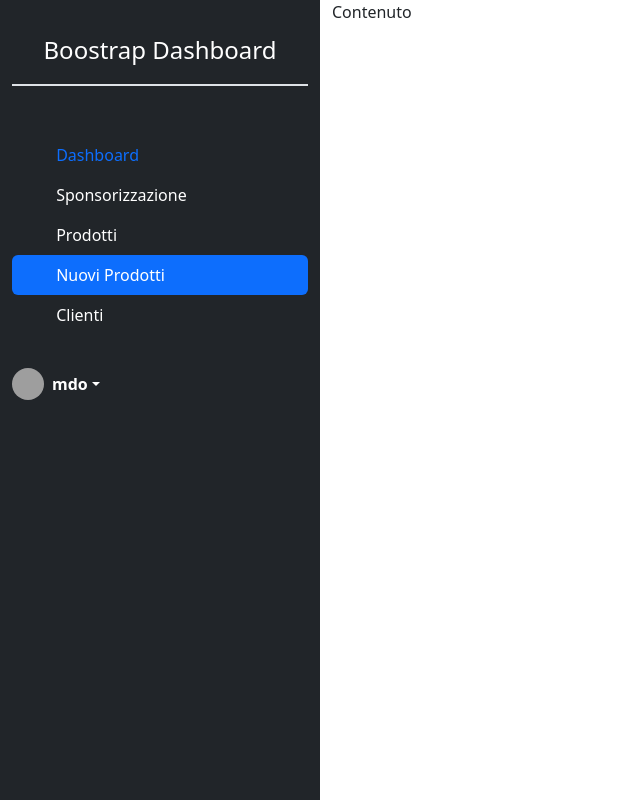
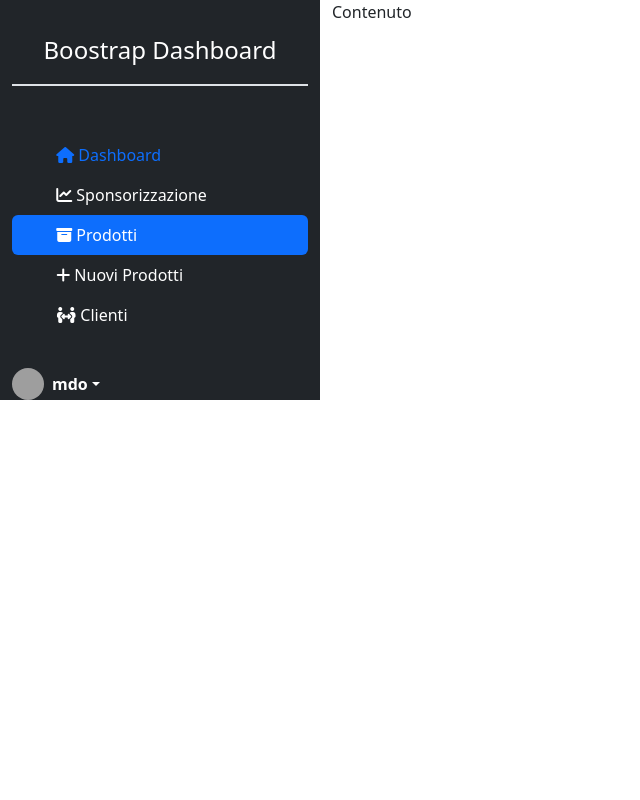
Before and after one commit to eugeniomalavasi/html-css-bootstrap-dashboard, a plain HTML site: page nuovo_prodotto.html in a window 1280 px wide. Shown: the whole page, without its empty margins (0-640 px from the left). Drawn offline with nearby package versions, Linux system fonts and the light colour scheme; grey boxes are pictures that could not be loaded.

Commit message:
feat: nuovo prodotto section navbar copied

```diff
--- a/nuovo_prodotto.html
+++ b/nuovo_prodotto.html
@@ -33,7 +33,7 @@
   <div class="container-fluid">
     <div class="row">
       <!-- Sidebar -->
-      <div class="sidebar col-md-4 col-lg-3 collapse d-md-block bg-dark vh-100" id="navbarSupportedContent">
+      <div class="sidebar col-md-4 col-lg-3 collapse d-md-block bg-dark" id="navbarSupportedContent">
         <a href="/"
           class="d-flex align-items-center mb-3 mb-md-0 me-md-auto text-white text-decoration-none flex-column">
           <!-- user img -->
@@ -46,49 +46,49 @@
         </a>
         <hr />
         <ul class="nav nav-pills flex-column mb-auto">
-          <li class="nav-item">
+          <li class="nav-item fw-medium">
             <a href="./index.html" class="nav-link" aria-current="page">
               <svg class="bi pe-none me-2" width="16" height="16">
                 <use xlink:href="#home"></use>
               </svg>
-              Dashboard
+              <i class="fa-solid fa-house"></i> Dashboard
             </a>
           </li>
           <li>
-            <a href="./sponsorizzazione.html" class="nav-link text-white">
+            <a href="./sponsorizzazione.html " class="nav-link text-white fw-medium">
               <svg class="bi pe-none me-2" width="16" height="16">
                 <use xlink:href="#speedometer2"></use>
               </svg>
-              Sponsorizzazione
+              <i class="fa-solid fa-chart-line"></i> Sponsorizzazione
             </a>
           </li>
           <li>
-            <a href="./prodotti.html" class="nav-link text-white">
+            <a href="./prodotti.html" class="nav-link text-white active fw-medium">
               <svg class="bi pe-none me-2" width="16" height="16">
                 <use xlink:href="#table"></use>
               </svg>
-              Prodotti
+              <i class="fa-solid fa-box-archive"></i> Prodotti
             </a>
           </li>
           <li>
-            <a href="./nuovo_prodotto.html" class="nav-link text-white active">
+            <a href="./nuovo_prodotto.html" class="nav-link text-white fw-medium">
               <svg class="bi pe-none me-2" width="16" height="16">
                 <use xlink:href="#grid"></use>
               </svg>
-              Nuovi Prodotti
+              <i class="fa-solid fa-plus"></i> Nuovi Prodotti
             </a>
           </li>
           <li>
-            <a href="#" class="nav-link text-white">
+            <a href="#" class="nav-link text-white fw-medium">
               <svg class="bi pe-none me-2" width="16" height="16">
                 <use xlink:href="#people-circle"></use>
               </svg>
-              Clienti
+              <i class="fa-solid fa-people-arrows"></i> Clienti
             </a>
           </li>
         </ul>
         <hr />
-        <div class="dropdown">
+        <div class="dropdown d-none d-md-block">
           <a href="#" class="d-flex align-items-center text-white text-decoration-none dropdown-toggle"
             data-bs-toggle="dropdown" aria-expanded="false">
             <img src="https://github.com/mdo.png" alt="" width="32" height="32" class="rounded-circle me-2" />
@@ -104,6 +104,14 @@
             <li><a class="dropdown-item" href="#">Sign out</a></li>
           </ul>
         </div>
+        <div class="d-md-none">
+          <ul class="list-group ps-5">
+            <li class="text-white"><a href=""></a>Impostazioni</li>
+            <li class="text-white"><a href=""></a>Profilo</li>
+            <li class="text-white"><a href=""></a>Esci</li>
+          </ul>
+
+        </div>
       </div>
 
       <!-- Main -->
```
Also changed, not shown: sponsorizzazione.html (+1 -1 lines).
